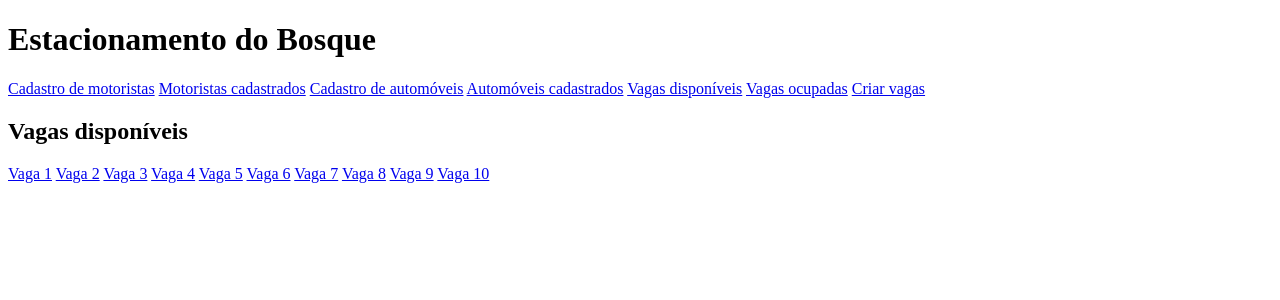
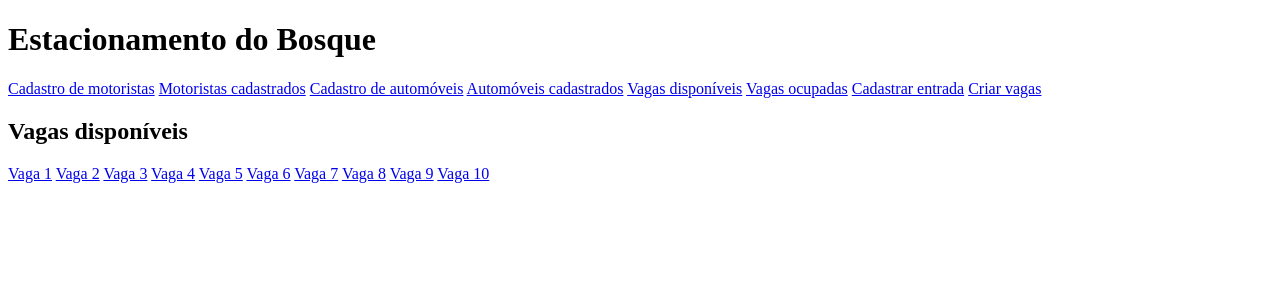
Before and after one commit to vitor-lima-ms/new_parking_lot_app_manage, a Django app: page / in a window 1280 px wide. Shown: the top 300 px of the page. Run offline with Django 5.2, Linux system fonts and the light colour scheme; data comes from the database, SQL or seed files in the repository.

Commit message:
Update core_index.html

```diff
--- a/core/templates/core_index.html
+++ b/core/templates/core_index.html
@@ -14,6 +14,7 @@
         <a href="{% url "vehicle:registered_vehicle" %}">Automóveis cadastrados</a>
         <a href="{% url "core:index" %}">Vagas disponíveis</a>
         <a href="{% url "parking_space:occupied_parking_spaces" %}">Vagas ocupadas</a>
+        <a href="{% url "parking_space:parking_assignment_form" %}">Cadastrar entrada</a>
         <a href="{% url "parking_space:parking_creation_form" %}">Criar vagas</a>
     </nav>
     <main>
```
